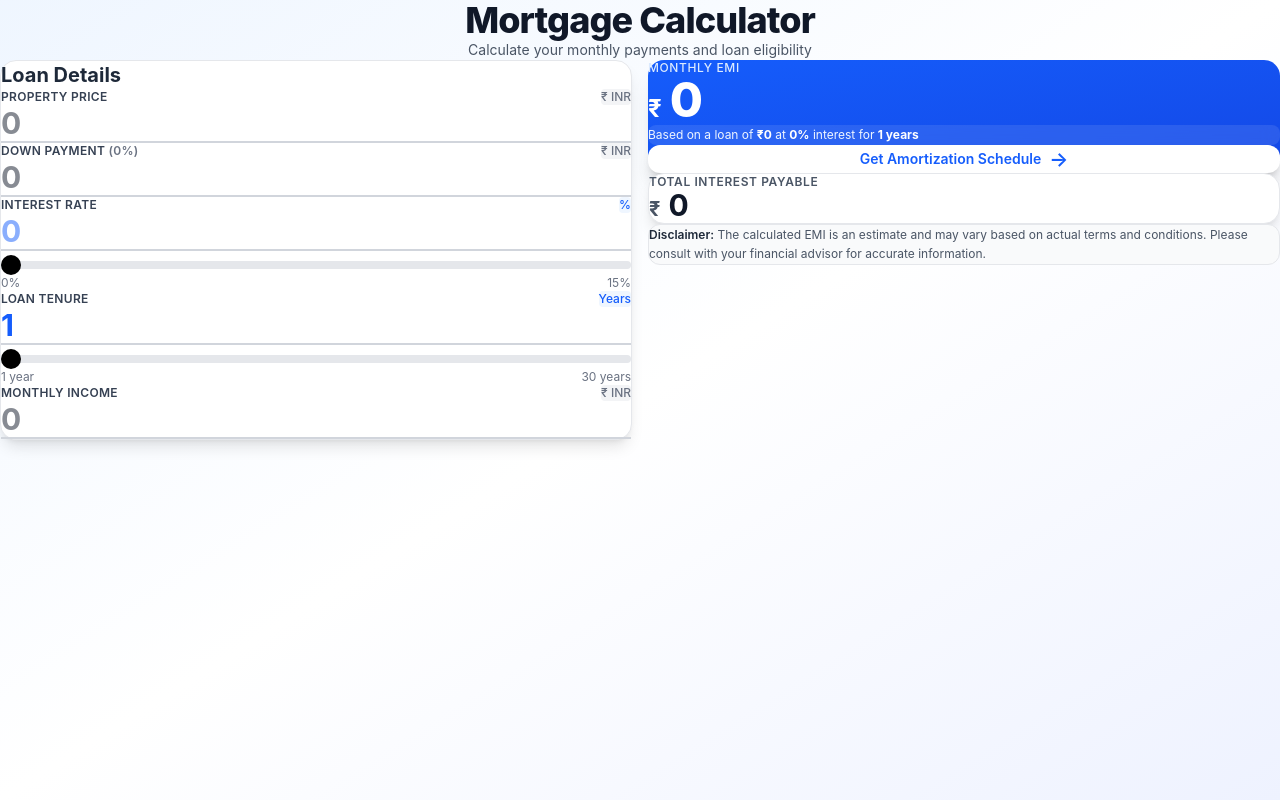
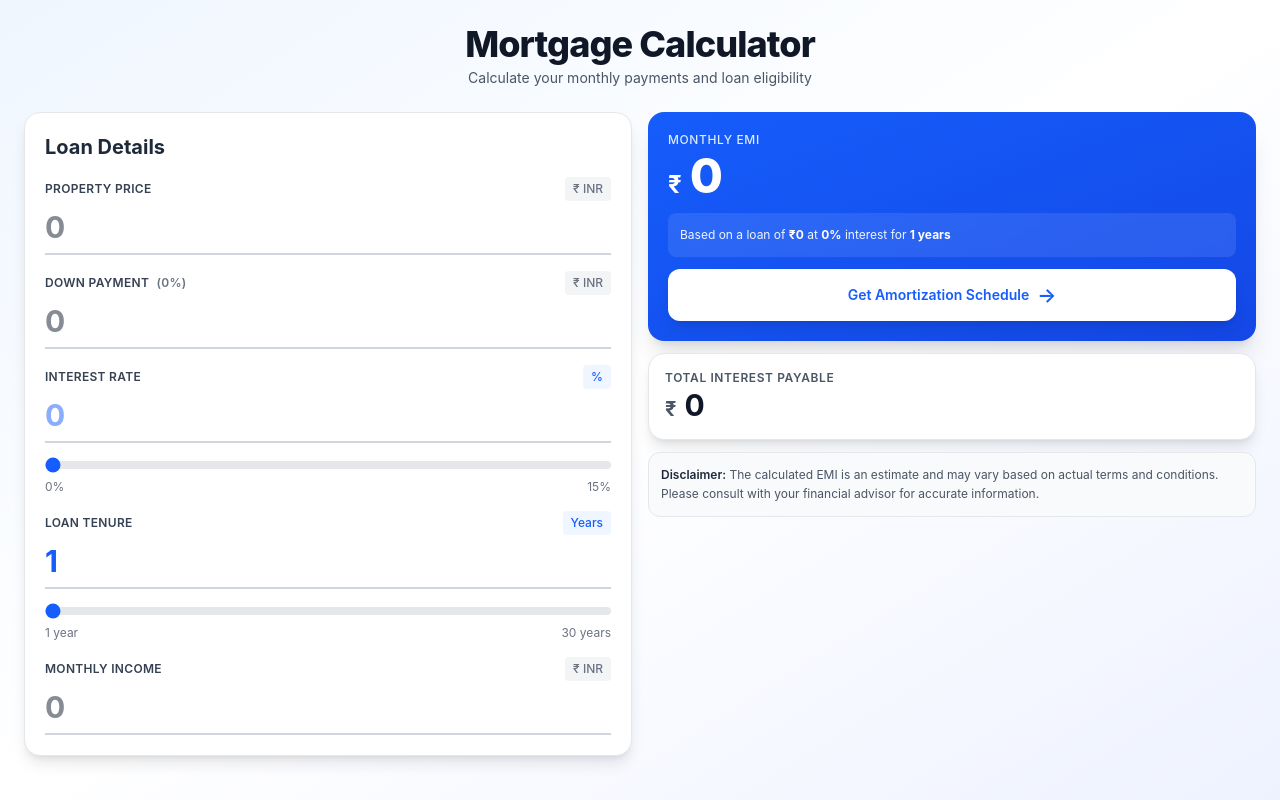
Before and after one commit to shabil15/mortgagecalculator, a Next.js app: page / in a window 1280 px wide. Shown: the top 800 px of the page. Built offline with nearby package versions, Linux system fonts and the light colour scheme.

Commit message:
Update README.md with enhanced features and API details; refine global styles for input elements

```diff
--- a/app/globals.css
+++ b/app/globals.css
@@ -29,48 +29,13 @@
   -moz-osx-font-smoothing: grayscale;
 }
 
-* {
-  box-sizing: border-box;
+/* Remove number input spinners */
+input[type="number"]::-webkit-inner-spin-button,
+input[type="number"]::-webkit-outer-spin-button {
+  -webkit-appearance: none;
   margin: 0;
-  padding: 0;
 }
 
-/* Custom range slider styles */
-input[type="range"] {
-  -webkit-appearance: none;
-  appearance: none;
-  width: 100%;
-  height: 8px;
-  background: #e5e7eb;
-  border-radius: 5px;
-  outline: none;
+input[type="number"] {
+  -moz-appearance: textfield;
 }
-
-input[type="range"]::-webkit-slider-thumb {
-  -webkit-appearance: none;
-  appearance: none;
-  width: 20px;
-  height: 20px;
-  background: #000000;
-  border-radius: 50%;
-  cursor: pointer;
-  transition: all 0.15s ease-in-out;
-}
-
-input[type="range"]::-webkit-slider-thumb:hover {
-  transform: scale(1.2);
-}
-
-input[type="range"]::-moz-range-thumb {
-  width: 20px;
-  height: 20px;
-  background: #000000;
-  border-radius: 50%;
-  cursor: pointer;
-  border: none;
-  transition: all 0.15s ease-in-out;
-}
-
-input[type="range"]::-moz-range-thumb:hover {
-  transform: scale(1.2);
-}
```
Also changed, not shown: 1 other file (tests, documents, lock files or other folders).
